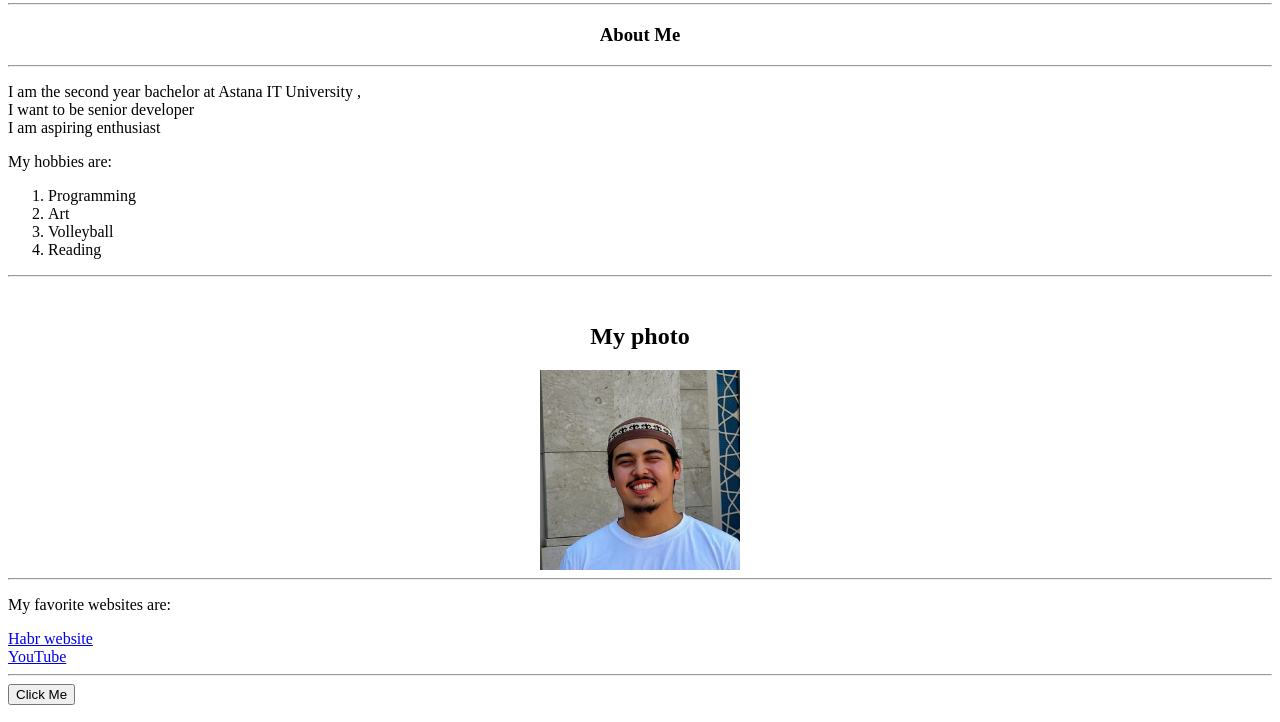
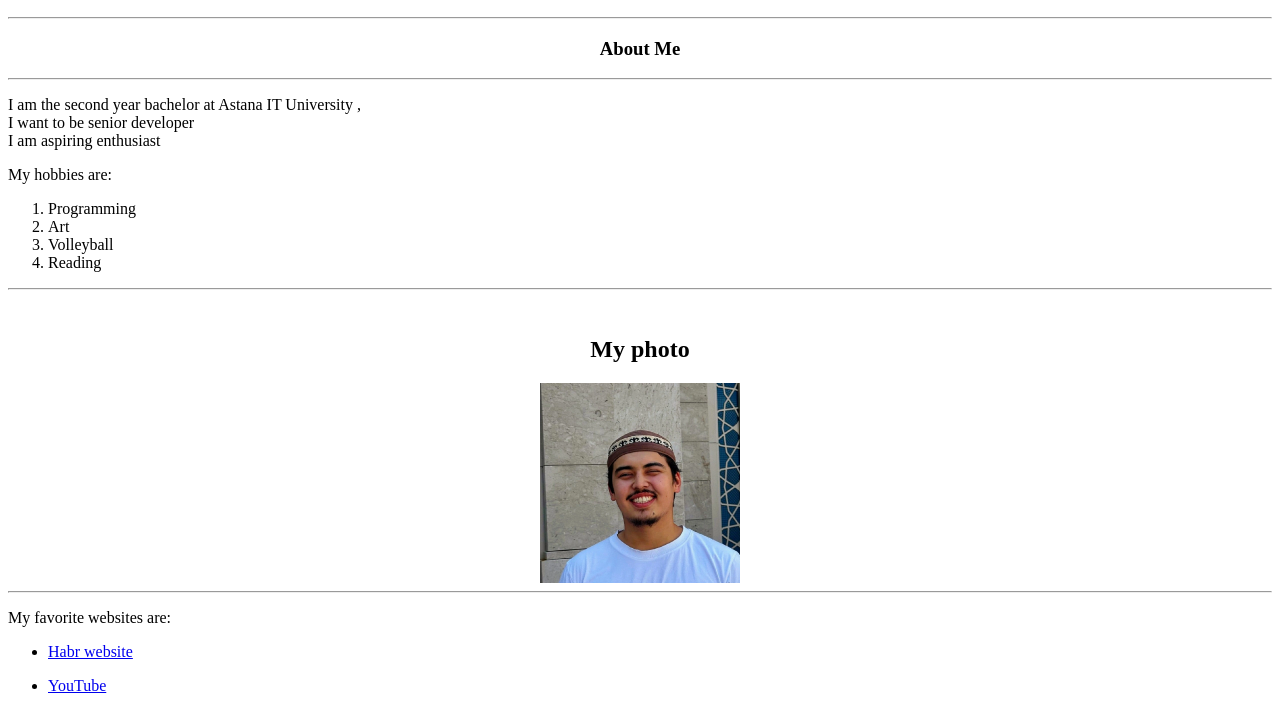
Before and after one commit to shaminabd/assignment1_web, a website: page index.html in a window 1280 px wide. Shown: the part 110-832 px from the top of the page. Drawn offline with Linux system fonts and the light colour scheme.

Commit message:
added changes

```diff
--- a/index.html
+++ b/index.html
@@ -1,4 +1,4 @@
-<DOCTYPE html>
+<!DOCTYPE html>
     <html>
     <head>
         <title> My First Web Page</title>
@@ -25,9 +25,12 @@
     <img src="images/my_photo.png" alt="My Photo" style="width:200px; display: block; margin: auto;">
     <hr>
     <p>My favorite websites are:</p>
-    <a href="https://www.habr.com" target="_blank">Habr website</a>
-    <br>
-    <a href="https://www.youtube.com" target="_blank">YouTube</a>
+    <ul>
+        <li><a href="https://www.habr.com" target="_blank">Habr website</a></li>
+    </ul>
+    <ul>
+        <li><a href="https://www.youtube.com" target="_blank">YouTube</a></li>
+    </ul>
     <br>
 <hr>
     <button>Click Me</button>
@@ -101,4 +104,4 @@
     <p>I feel &#128512; really cool because today was frontend lesson , &#128187; Programming is easier than it looks, and &#9749; every programmer drinks the coffee! why &#129300?
     </p>    </body>
     </html>
-</DOCTYPE>
+<!DOCTYPE>
```
